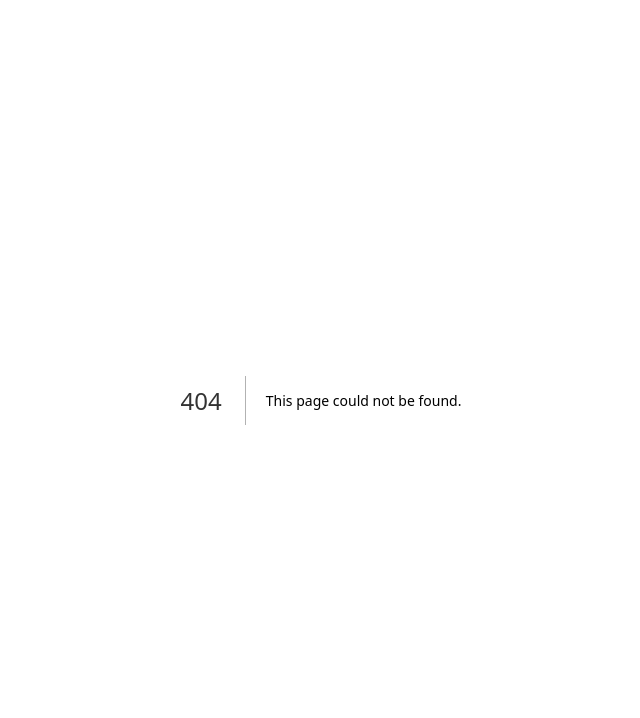
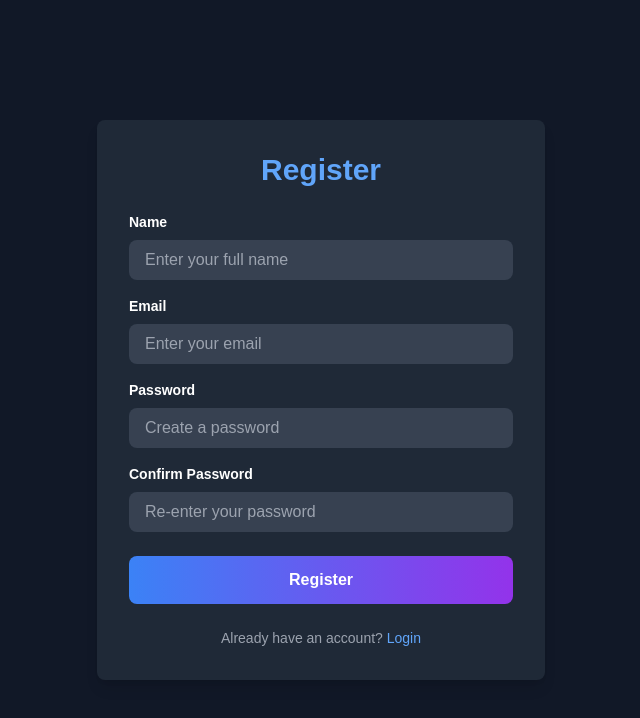
Before and after one commit to ryuk321/cv, a Next.js app: page /register in a window 1280 px wide. Before the commit this address had no page. Shown: the top 718 px of the page, without its empty margins (319-959 px from the left). Built offline with nearby package versions, Linux system fonts and the light colour scheme.

Commit message:
created login and register page

```diff
--- /dev/null
+++ b/app/login/page.tsx
@@ -0,0 +1,62 @@
+
+
+export default function Login() {
+  return (
+    <div className="bg-gray-900 text-white min-h-screen flex items-center justify-center">
+      <div className="w-full max-w-md bg-gray-800 p-8 rounded-lg shadow-lg">
+        <h2 className="text-3xl font-bold text-center text-blue-400 mb-6">
+          Login
+        </h2>
+        <form>
+          {/* Email Field */}
+          <div className="mb-4">
+            <label htmlFor="email" className="block text-sm font-semibold mb-2">
+              Email
+            </label>
+            <input
+              type="email"
+              id="email"
+              name="email"
+              className="w-full px-4 py-2 bg-gray-700 text-gray-200 rounded-lg focus:outline-none focus:ring-2 focus:ring-blue-500"
+              placeholder="Enter your email"
+              required
+            />
+          </div>
+
+          {/* Password Field */}
+          <div className="mb-4">
+            <label htmlFor="password" className="block text-sm font-semibold mb-2">
+              Password
+            </label>
+            <input
+              type="password"
+              id="password"
+              name="password"
+              className="w-full px-4 py-2 bg-gray-700 text-gray-200 rounded-lg focus:outline-none focus:ring-2 focus:ring-blue-500"
+              placeholder="Enter your password"
+              required
+            />
+          </div>
+
+          {/* Submit Button */}
+          <div className="mt-6">
+            <button
+              type="submit"
+              className="w-full py-3 bg-gradient-to-r from-blue-500 to-purple-600 text-white font-semibold rounded-lg hover:bg-gradient-to-r hover:from-blue-400 hover:to-purple-500 focus:ring-4 focus:ring-blue-500"
+            >
+              Login
+            </button>
+          </div>
+        </form>
+
+        {/* Footer Section */}
+        <p className="text-gray-400 text-center mt-6 text-sm">
+          Don’t have an account?{" "}
+          <a href="/register" className="text-blue-400 hover:underline">
+            Register
+          </a>
+        </p>
+      </div>
+    </div>
+  );
+}
--- /dev/null
+++ b/app/register/page.tsx
@@ -0,0 +1,95 @@
+
+
+export default function Register() {
+  return (
+    <div className="bg-gray-900 text-white min-h-screen flex items-center justify-center">
+      <div className="w-full max-w-md bg-gray-800 p-8 rounded-lg shadow-lg">
+        <h2 className="text-3xl font-bold text-center text-blue-400 mb-6">
+          Register
+        </h2>
+        <form>
+          {/* Name Field */}
+          <div className="mb-4">
+            <label htmlFor="name" className="block text-sm font-semibold mb-2">
+              Name
+            </label>
+            <input
+              type="text"
+              id="name"
+              name="name"
+              className="w-full px-4 py-2 bg-gray-700 text-gray-200 rounded-lg focus:outline-none focus:ring-2 focus:ring-blue-500"
+              placeholder="Enter your full name"
+              required
+            />
+          </div>
+
+          {/* Email Field */}
+          <div className="mb-4">
+            <label htmlFor="email" className="block text-sm font-semibold mb-2">
+              Email
+            </label>
+            <input
+              type="email"
+              id="email"
+              name="email"
+              className="w-full px-4 py-2 bg-gray-700 text-gray-200 rounded-lg focus:outline-none focus:ring-2 focus:ring-blue-500"
+              placeholder="Enter your email"
+              required
+            />
+          </div>
+
+          {/* Password Field */}
+          <div className="mb-4">
+            <label htmlFor="password" className="block text-sm font-semibold mb-2">
+              Password
+            </label>
+            <input
+              type="password"
+              id="password"
+              name="password"
+              className="w-full px-4 py-2 bg-gray-700 text-gray-200 rounded-lg focus:outline-none focus:ring-2 focus:ring-blue-500"
+              placeholder="Create a password"
+              required
+            />
+          </div>
+
+          {/* Confirm Password Field */}
+          <div className="mb-4">
+            <label
+              htmlFor="confirm-password"
+              className="block text-sm font-semibold mb-2"
+            >
+              Confirm Password
+            </label>
+            <input
+              type="password"
+              id="confirm-password"
+              name="confirm-password"
+              className="w-full px-4 py-2 bg-gray-700 text-gray-200 rounded-lg focus:outline-none focus:ring-2 focus:ring-blue-500"
+              placeholder="Re-enter your password"
+              required
+            />
+          </div>
+
+          {/* Submit Button */}
+          <div className="mt-6">
+            <button
+              type="submit"
+              className="w-full py-3 bg-gradient-to-r from-blue-500 to-purple-600 text-white font-semibold rounded-lg hover:bg-gradient-to-r hover:from-blue-400 hover:to-purple-500 focus:ring-4 focus:ring-blue-500"
+            >
+              Register
+            </button>
+          </div>
+        </form>
+
+        {/* Footer Section */}
+        <p className="text-gray-400 text-center mt-6 text-sm">
+          Already have an account?{" "}
+          <a href="/login" className="text-blue-400 hover:underline">
+            Login
+          </a>
+        </p>
+      </div>
+    </div>
+  );
+}
```
Also changed, not shown: 1 other file (tests, documents, lock files or other folders).
